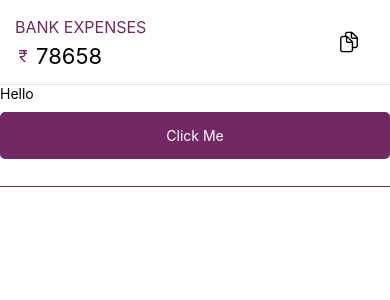
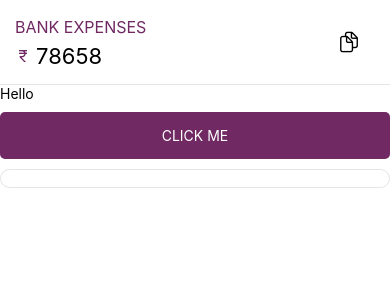
Before and after one commit to ASakkeer/rn-my-journey, a React Native app: screen / in a window 390 px wide. Shown: the top 300 px of the page. Built offline with nearby package versions, Linux system fonts and the light colour scheme.

Commit message:
Colors configured

```diff
--- a/App.js
+++ b/App.js
@@ -8,20 +8,21 @@ import {
   View,
 } from './src/components/common';
 import {Header} from './src/components/layout';
+import {WHITE} from './src/utils/colors';
 
 function App() {
   return (
-    <View flex={1} backgroundColor="#ffffff">
+    <View flex={1} backgroundColor={WHITE}>
       <Header title="BANK EXPENSES" total={78658} />
       <Text>Hello</Text>
       <BreakSpace />
       <Button>
-        <Text textCenter color="#ffffff">
-          Click Me
+        <Text textCenter color={WHITE}>
+          CLICK ME
         </Text>
       </Button>
       <BreakSpace />
-      <TextInput />
+      <TextInput borderWidth={1} borderRadius={50} />
     </View>
   );
 }
--- a/src/components/common/Button.js
+++ b/src/components/common/Button.js
@@ -1,6 +1,6 @@
 import React from 'react';
 import {TouchableOpacity as RNTouchableOpacity, StyleSheet} from 'react-native';
-import {Text} from '.';
+import {PRIMARY} from '../../utils/colors';
 
 const Button = ({
   onPress,
@@ -56,7 +56,7 @@ const Button = ({
 
 const styles = StyleSheet.create({
   button: {
-    backgroundColor: '#702963',
+    backgroundColor: PRIMARY,
     paddingVertical: 15,
     paddingHorizontal: 15,
     borderRadius: 5,
--- a/src/components/common/Text.js
+++ b/src/components/common/Text.js
@@ -1,5 +1,6 @@
 import React from 'react';
 import {Text as RNText, StyleSheet} from 'react-native';
+import {DARK} from '../../utils/colors';
 
 const Text = ({
   children,
@@ -31,7 +32,7 @@ const Text = ({
 const styles = StyleSheet.create({
   text: {
     // Default text styles here
-    color: '#000000',
+    color: DARK,
   },
 });
 
--- a/src/components/common/TextInput.js
+++ b/src/components/common/TextInput.js
@@ -1,10 +1,17 @@
 import React from 'react';
 import {TextInput as RNTextInput, StyleSheet} from 'react-native';
+import {
+  DARK,
+  GREY_LIGHT,
+  GREY_MEDIUM,
+  GREY_X_LIGHT,
+  PRIMARY,
+} from '../../utils/colors';
 
 const TextInput = ({
   borderWidth,
   borderRadius,
-  borderColor,
+  borderColor = GREY_X_LIGHT,
   fontSize,
   vPadding,
   hPadding,
@@ -19,7 +26,7 @@ const TextInput = ({
   numberOfLines = 1,
   onChangeText = () => {},
   placeholder = '',
-  placeholderTextColor = '#999',
+  placeholderTextColor = GREY_MEDIUM,
   color,
   style,
   value,
@@ -64,9 +71,9 @@ const styles = StyleSheet.create({
   input: {
     // Default input styles here
     borderBottomWidth: 1,
-    borderBottomColor: '#702963',
-    paddingHorizontal: 10,
-    color: '#000000',
+    borderBottomColor: PRIMARY,
+    paddingHorizontal: 20,
+    color: DARK,
   },
 });
 
--- a/src/components/layout/Header.js
+++ b/src/components/layout/Header.js
@@ -1,6 +1,7 @@
 import React from 'react';
 import {View, Text, Button, MaterialIcons, Ionicons} from '../common';
 import {StyleSheet} from 'react-native';
+import {DARK, GREY_X_LIGHT, PRIMARY, WHITE} from '../../utils/colors';
 
 const Header = React.memo(function Header({
   isWelcome = false,
@@ -13,20 +14,20 @@ const Header = React.memo(function Header({
       <View flex={1}>
         <View style={styles.userInfo} row aCenter>
           {isWelcome && <Text>Welcome, </Text>}
-          <Text fontSize={16} color={title ? '#702963' : '#000000'}>
+          <Text fontSize={16} color={title ? PRIMARY : DARK}>
             {title || 'SAKKEER'}
           </Text>
         </View>
         <View row aCenter>
-          <MaterialIcons name="currency-rupee" size={16} color="#702963" />
+          <MaterialIcons name="currency-rupee" size={16} color={PRIMARY} />
           <Text style={styles.balanceText} fontSize={22}>
             {total}
           </Text>
         </View>
       </View>
       <View jCenter>
-        <Button backgroundColor="#ffffff" onPress={onIconPress}>
-          <Ionicons name="documents-outline" size={22} color="#000000" />
+        <Button backgroundColor={WHITE} onPress={onIconPress}>
+          <Ionicons name="documents-outline" size={22} color={DARK} />
         </Button>
       </View>
     </View>
@@ -36,7 +37,7 @@ const Header = React.memo(function Header({
 const styles = StyleSheet.create({
   headerContainer: {
     borderBottomWidth: 1,
-    borderColor: '#e5e5e5',
+    borderColor: GREY_X_LIGHT,
   },
   userInfo: {
     flex: 1,
--- /dev/null
+++ b/src/utils/colors.js
@@ -0,0 +1,24 @@
+// colors.js
+
+export const PRIMARY = '#702963';
+// export const PRIMARY_MEDIUM = '#702963';
+export const PRIMARY_LIGHT = '#FFFAFB';
+// export const PRIMARY_X_LIGHT = '#FFFAFB';
+
+export const SECONDARY = '#1A1A1A';
+// export const SECONDARY_MEDIUM = '#1A1A1A';
+// export const SECONDARY_LIGHT = '#FFFAFB';
+// export const SECONDARY_X_LIGHT = '#FFFAFB';
+
+export const WHITE = '#FFFFFF';
+export const DARK = '#000000';
+
+export const GREY = '#757575';
+export const GREY_MEDIUM = '#9E9E9E';
+export const GREY_LIGHT = '#BDBDBD';
+export const GREY_X_LIGHT = '#E5E5E5';
+export const GREY_XX_LIGHT = '#F2F2F2';
+
+export const SUCCESS = '#43A047';
+export const WARNING = '#EF6C00';
+export const DANGER = '#E53935';
```
